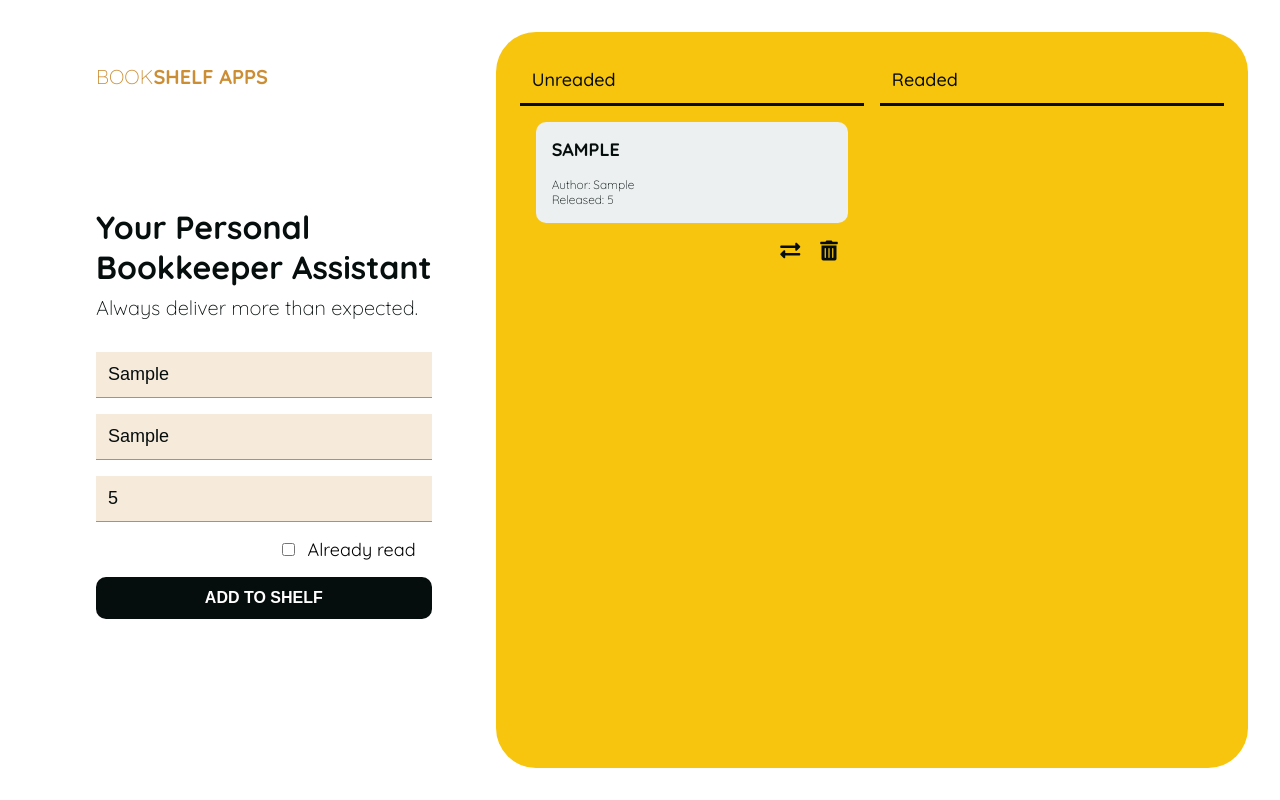
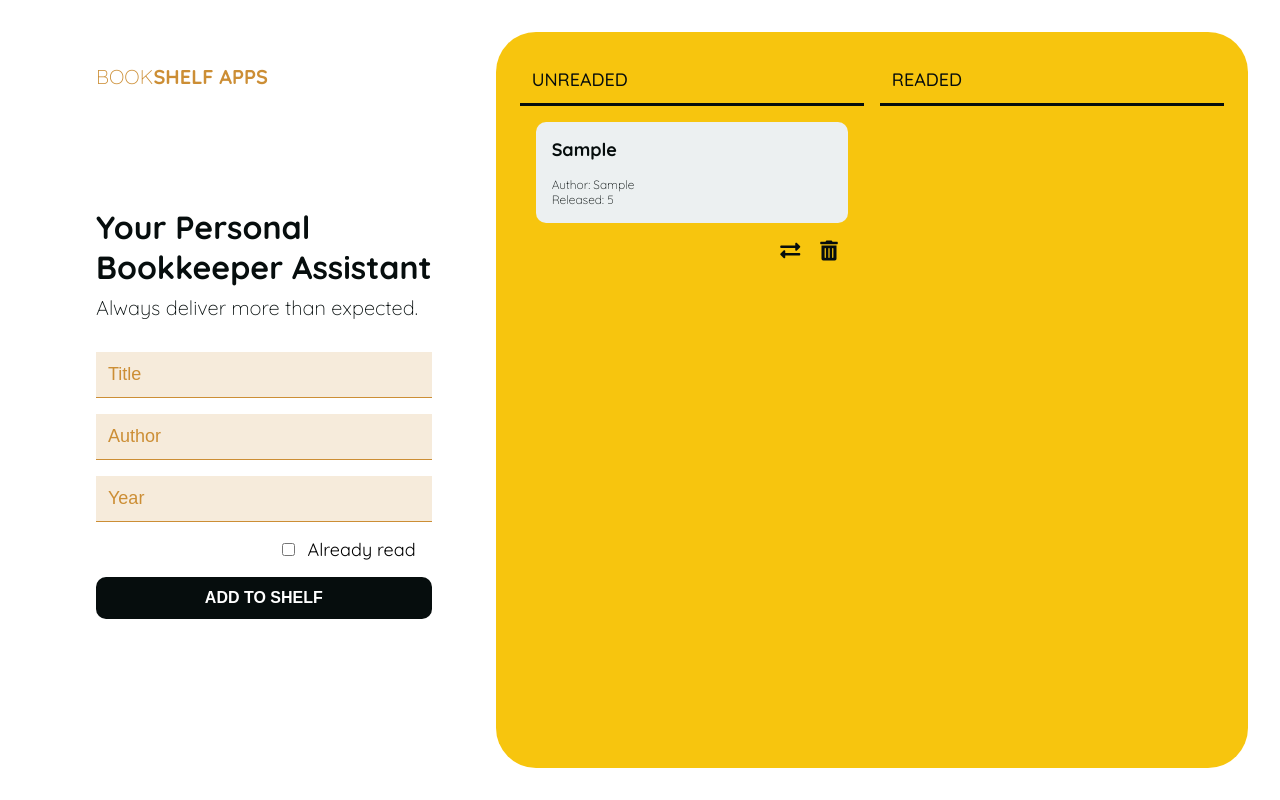
Before and after one commit to farizrachmansyah/Bookshelf-Apps, a plain HTML site: page index.html in a window 1280 px wide. Both pictures are taken after typing "Sample", "Sample", "5" into the empty fields and a click on the input "ADD TO SHELF". Drawn offline with Linux system fonts and the light colour scheme.

Commit message:
did some stuff

```diff
--- a/dist/css/main.css
+++ b/dist/css/main.css
@@ -288,7 +288,7 @@ header {
 .list-category {
   border-bottom: 3px solid transparent;
   margin-bottom: 1rem;
-  text-transform: capitalize;
+  text-transform: uppercase;
   font-size: 1rem;
   font-weight: 500;
 }
@@ -330,7 +330,7 @@ header {
 }
 .item-text > h2 {
   margin-bottom: 0.5rem;
-  text-transform: uppercase;
+  text-transform: capitalize;
   font-size: 1rem;
 }
 .item-text > p {
--- a/dist/js/dom.js
+++ b/dist/js/dom.js
@@ -16,8 +16,8 @@ function addToShelf() {
     // Proses pembuatan bukunya
     const theBook = createBook(bookTitle, bookAuthor, bookYear, isCompleted);
 
-    // INI MASIH SUKA ERROR
     readedBookList.append(theBook);
+    clearInputField();
     alert('Buku berhasil ditambahkan!');
   } else {
     const unreadedBookList = document.getElementById(UNREADED_LIST);
@@ -25,10 +25,22 @@ function addToShelf() {
     // Proses pembuatan bukunya
     const theBook = createBook(bookTitle, bookAuthor, bookYear, isCompleted);
 
-    // INI MASIH SUKA ERROR
     unreadedBookList.append(theBook);
+    clearInputField();
     alert('Buku berhasil ditambahkan!');
   }
+}
+
+function clearInputField() {
+  const bookTitle = document.getElementById('book-title')
+  const bookAuthor = document.getElementById('book-author')
+  const bookYear = document.getElementById('book-year')
+  const isCompleted = document.getElementById('is-completed');
+
+  bookTitle.value = '';
+  bookAuthor.value = '';
+  bookYear.value = '';
+  isCompleted.checked = false;
 }
 
 function createBook(title, author, year, completeStatus) {
```
